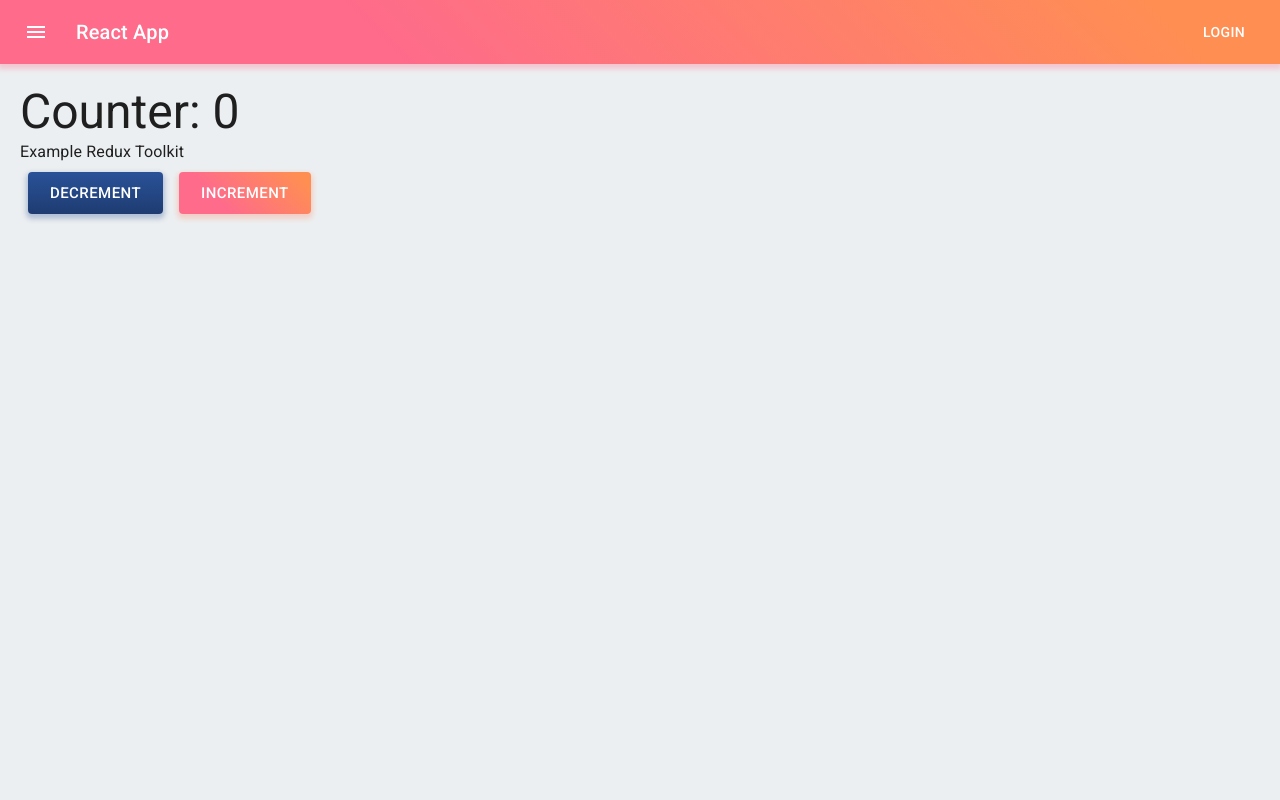
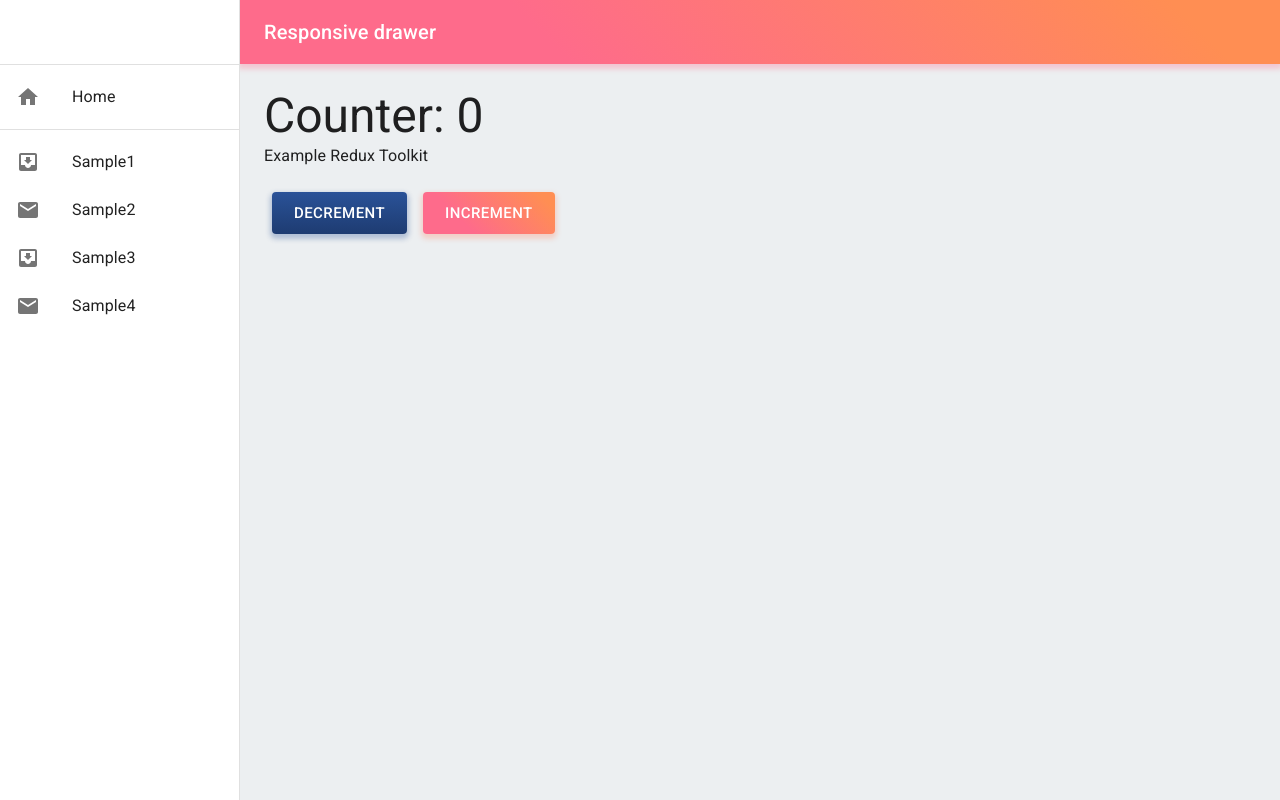
Before and after one commit to eleline/React-App-Template, a React (Create React App) app: page / in a window 1280 px wide. Built offline with nearby package versions, Linux system fonts and the light colour scheme.

Commit message:
Drawerの実装

```diff
--- a/src/components/App.tsx
+++ b/src/components/App.tsx
@@ -1,12 +1,64 @@
 import React from "react";
-import Header from "./Header";
 import Counter from "./Counter";
+import CustomDrawer from "./CustomDrawer";
 import { StylesProvider } from "@material-ui/styles";
+import {
+  createStyles,
+  makeStyles,
+  useTheme,
+  Theme
+} from "@material-ui/core/styles";
+import AppBar from "@material-ui/core/AppBar";
+import Toolbar from "@material-ui/core/Toolbar";
+import Drawer from "@material-ui/core/Drawer";
+import Hidden from "@material-ui/core/Hidden";
+import Typography from "@material-ui/core/Typography";
+import IconButton from "@material-ui/core/IconButton";
+import MenuIcon from "@material-ui/icons/Menu";
 import blueGrey from "@material-ui/core/colors/blueGrey";
 import styled from "styled-components";
 
+const drawerWidth = 240;
+
+const useStyles = makeStyles((theme: Theme) =>
+  createStyles({
+    root: {
+      display: "flex"
+    },
+    drawer: {
+      [theme.breakpoints.up("sm")]: {
+        width: drawerWidth,
+        flexShrink: 0
+      }
+    },
+    appBar: {
+      [theme.breakpoints.up("sm")]: {
+        width: `calc(100% - ${drawerWidth}px)`,
+        marginLeft: drawerWidth
+      }
+    },
+    menuButton: {
+      marginRight: theme.spacing(2),
+      [theme.breakpoints.up("sm")]: {
+        display: "none"
+      }
+    },
+    toolbar: theme.mixins.toolbar,
+    drawerPaper: {
+      width: drawerWidth
+    },
+    content: {
+      flexGrow: 1,
+      padding: theme.spacing(3)
+    }
+  })
+);
+
 const backgroundColor = blueGrey[50];
-
+const CustomAppBar = styled(AppBar)`
+  background: linear-gradient(45deg, #fe6b8b 30%, #ff8e53 90%);
+  box-shadow: 0 3px 5px 2px rgba(255, 105, 135, 0.3);
+`;
 const AppArea = styled.div`
   width: 100vw;
   height: 100vh;
@@ -16,14 +68,75 @@ const Main = styled.main`
   padding: 20px;
 `;
 
-const App: React.FC = () => {
+interface ResponsiveDrawerProps {
+  container?: Element;
+}
+
+const App = (props: ResponsiveDrawerProps) => {
+  const { container } = props;
+  const classes = useStyles({});
+  const theme = useTheme();
+  const [mobileOpen, setMobileOpen] = React.useState(false);
+
+  const handleDrawerToggle = () => {
+    setMobileOpen(!mobileOpen);
+  };
+
   return (
     <StylesProvider injectFirst>
       <AppArea>
-        <Header />
-        <Main>
-          <Counter />
-        </Main>
+        <div className={classes.root}>
+          <CustomAppBar position="fixed" className={classes.appBar}>
+            <Toolbar>
+              <IconButton
+                color="inherit"
+                aria-label="open drawer"
+                edge="start"
+                onClick={handleDrawerToggle}
+                className={classes.menuButton}
+              >
+                <MenuIcon />
+              </IconButton>
+              <Typography variant="h6" noWrap>
+                Responsive drawer
+              </Typography>
+            </Toolbar>
+          </CustomAppBar>
+          <nav className={classes.drawer} aria-label="mailbox folders">
+            <Hidden smUp implementation="css">
+              <Drawer
+                container={container}
+                variant="temporary"
+                anchor={theme.direction === "rtl" ? "right" : "left"}
+                open={mobileOpen}
+                onClose={handleDrawerToggle}
+                classes={{
+                  paper: classes.drawerPaper
+                }}
+                ModalProps={{
+                  keepMounted: true
+                }}
+              >
+                <CustomDrawer />
+              </Drawer>
+            </Hidden>
+            <Hidden xsDown implementation="css">
+              <Drawer
+                classes={{
+                  paper: classes.drawerPaper
+                }}
+                variant="permanent"
+                open
+              >
+                <CustomDrawer />
+              </Drawer>
+            </Hidden>
+          </nav>
+          <main className={classes.content}>
+            <div className={classes.toolbar} />
+            <Counter />
+          </main>
+        </div>
       </AppArea>
     </StylesProvider>
   );
--- a/src/components/Counter.tsx
+++ b/src/components/Counter.tsx
@@ -36,7 +36,7 @@ const Counter = () => {
   return (
     <>
       <Typography variant="h3">Counter: {counter}</Typography>
-      <Typography variant="body1">Example Redux Toolkit</Typography>
+      <Typography paragraph>Example Redux Toolkit</Typography>
       <div className={classes.spacing}>
         <CustomDecrement
           variant="contained"
--- /dev/null
+++ b/src/components/CustomDrawer.tsx
@@ -0,0 +1,50 @@
+import React from "react";
+import { createStyles, makeStyles, Theme } from "@material-ui/core/styles";
+import Divider from "@material-ui/core/Divider";
+import List from "@material-ui/core/List";
+import ListItem from "@material-ui/core/ListItem";
+import ListItemIcon from "@material-ui/core/ListItemIcon";
+import ListItemText from "@material-ui/core/ListItemText";
+import InboxIcon from "@material-ui/icons/MoveToInbox";
+import MailIcon from "@material-ui/icons/Mail";
+import HomeIcon from "@material-ui/icons/Home";
+
+const useStyles = makeStyles((theme: Theme) =>
+  createStyles({
+    toolbar: theme.mixins.toolbar
+  })
+);
+
+const Drawer: React.FC = () => {
+  const classes = useStyles({});
+
+  return (
+    <>
+      <div className={classes.toolbar} />
+      <Divider />
+      <List>
+        {["Home"].map((text, index) => (
+          <ListItem button key={text}>
+            <ListItemIcon>
+              <HomeIcon />
+            </ListItemIcon>
+            <ListItemText primary={text} />
+          </ListItem>
+        ))}
+      </List>
+      <Divider />
+      <List>
+        {["Sample1", "Sample2", "Sample3", "Sample4"].map((text, index) => (
+          <ListItem button key={text}>
+            <ListItemIcon>
+              {index % 2 === 0 ? <InboxIcon /> : <MailIcon />}
+            </ListItemIcon>
+            <ListItemText primary={text} />
+          </ListItem>
+        ))}
+      </List>
+    </>
+  );
+};
+
+export default Drawer;
```
